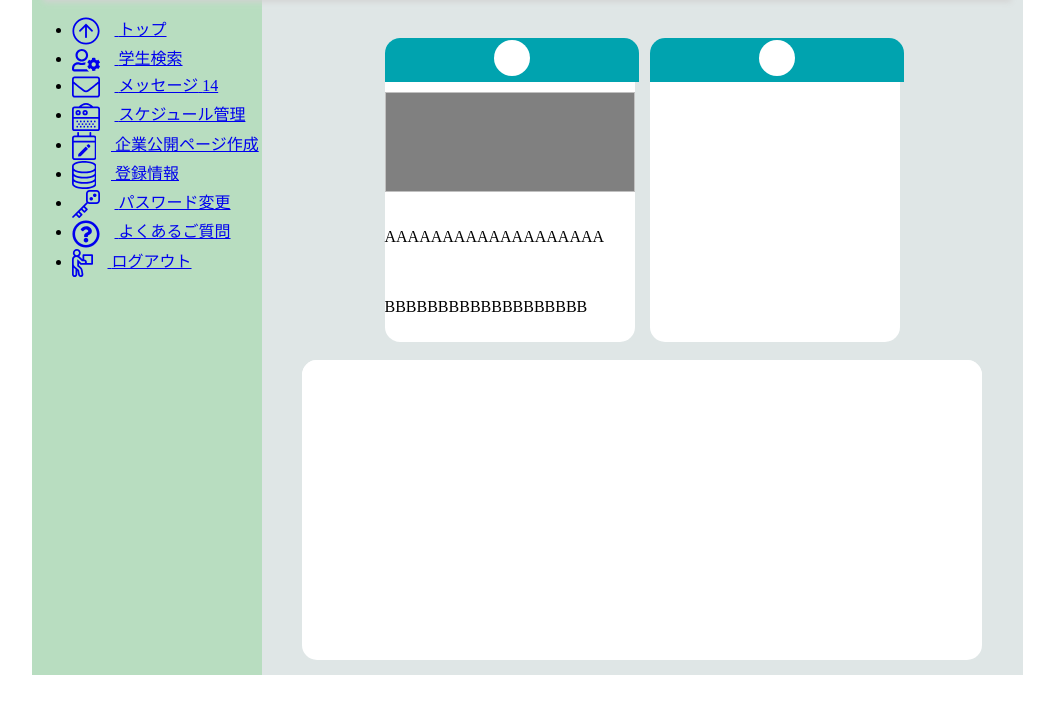
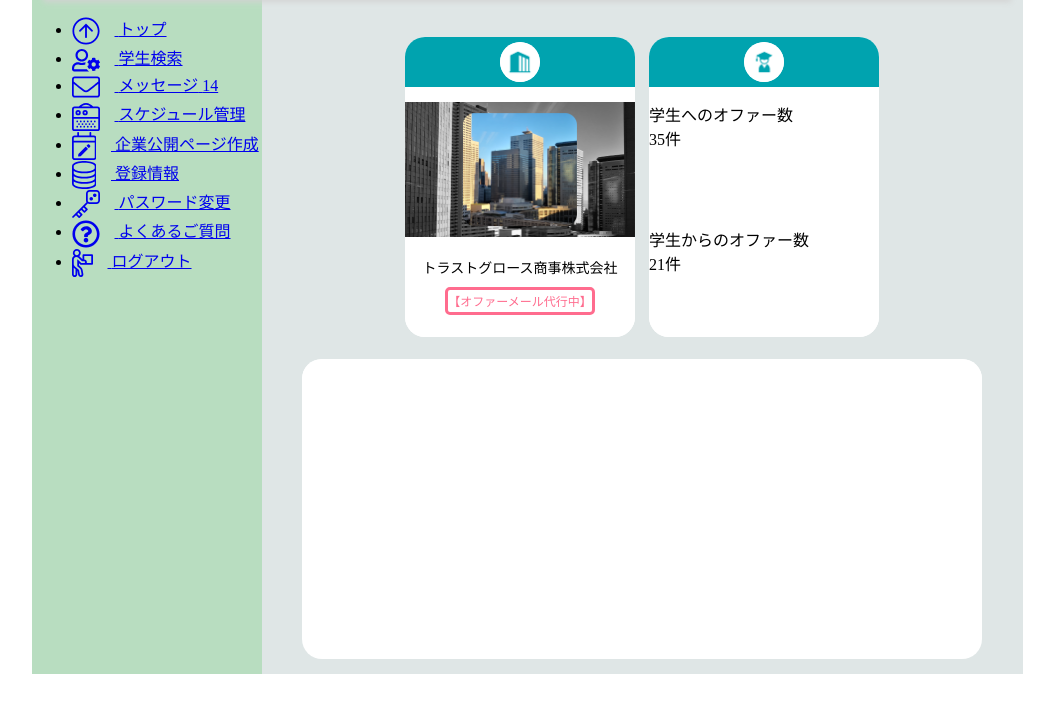
Before and after one commit to ngohuuphong/MP-FrontEnd-NewSite, a PHP site: page /index.php?page=page6 in a window 1280 px wide. Shown: the part 73-787 px from the top of the page, without its empty margins (113-1167 px from the left). Run offline with PHP 8.4, Linux system fonts and the light colour scheme; style sheets or scripts are compiled from the project's sources.

Commit message:
Update page6

```diff
--- a/assets/css/style.css
+++ b/assets/css/style.css
@@ -126,59 +126,91 @@ body {
 
 .page6 section .cards_container {
   margin: 15px auto;
-  width: 530px;
+  width: 488px;
   display: flex;
 }
 .page6 section .cards_container .card_item {
   height: 300px;
-  width: 250px;
-  border-radius: 15px;
+  width: 230px;
+  border-radius: 20px;
   background-color: white;
-  margin: 7.5px;
+  margin: 7px;
 }
 .page6 section .cards_container .card_item .header {
-  height: 40px;
+  height: 50px;
   width: 100%;
   background-color: #00a3af;
-  border-top-left-radius: 15px;
-  border-top-right-radius: 15px;
-  padding: 2px;
+  border-top-left-radius: 20px;
+  border-top-right-radius: 20px;
+  display: flex;
+  justify-content: center;
+  align-items: center;
 }
 .page6 section .cards_container .card_item .header .icon_wrap {
-  margin: 0 auto;
-  width: 36px;
-  height: 36px;
+  width: 40px;
+  height: 40px;
   border-radius: 50%;
   background-color: white;
 }
 .page6 section .cards_container .card_item .content {
   width: 100%;
   background-color: white;
-  border-bottom-left-radius: 15px;
-  border-bottom-right-radius: 15px;
+  border-bottom-left-radius: 20px;
+  border-bottom-right-radius: 20px;
   display: flex;
   flex-direction: column;
-  justify-content: space-around;
-  height: 260px;
+  justify-content: flex-start;
+  align-items: center;
+  height: 250px;
 }
-.page6 section .cards_container .card_item .content img {
-  width: 100%;
-  height: 100px;
+.page6 section .cards_container .card_item .content div {
+  position: relative;
+  margin-top: 15px;
+  width: 230px;
+  height: 135px;
+}
+.page6 section .cards_container .card_item .content div img.img1 {
+  width: 230px;
+  height: 135px;
   background-color: gray;
+}
+.page6 section .cards_container .card_item .content div img.img2 {
+  width: 114px;
+  width: 114px;
+  position: absolute;
+  top: 50%;
+  left: 50%;
+  transform: translate(-50%, -50%);
+}
+.page6 section .cards_container .card_item .content p {
+  margin: 0;
+}
+.page6 section .cards_container .card_item .content p.p1 {
+  color: black;
+  font-size: 14px;
+  margin-top: 20px;
+}
+.page6 section .cards_container .card_item .content p.p2 {
+  color: #FF6C8E;
+  font-size: 12px;
+  margin-top: 10px;
+  padding: 2px 0;
+  border: 3px solid #FF6C8E;
+  border-radius: 5px;
 }
 .page6 section .lists_container {
   height: 300px;
   width: 680px;
-  border-radius: 15px;
+  border-radius: 20px;
   background-color: white;
   margin: auto;
 }
 .page6 section .lists_container .header {
-  height: 40px;
+  height: 50px;
   width: 100%;
   background-color: #00a3af;
-  border-top-left-radius: 15px;
-  border-top-right-radius: 15px;
+  border-top-left-radius: 20px;
+  border-top-right-radius: 20px;
   background-color: white;
 }
 
--- a/pages/page6.php
+++ b/pages/page6.php
@@ -3,24 +3,38 @@
         <div class="cards_container">
             <div class="card_item">
                 <div class="header">
-                    <div class="icon_wrap">
-
-                    </div>
+                    <img class="icon_wrap" src="<?php echo $cfg['site']['assest_path']; ?>image/icon/cardiconheader1.png" alt="">
                 </div>
                 <div class="content">
-                    <img/>
-                    <p>AAAAAAAAAAAAAAAAAAA</p>
-                    <p>BBBBBBBBBBBBBBBBBBB</p>
+                    <div>
+                        <img class="image_content img1" src="<?php echo $cfg['site']['assest_path']; ?>image/cardimage1.png" alt="">
+                        <img class="image_content img2" src="<?php echo $cfg['site']['assest_path']; ?>image/cardimage2.png" alt="">
+                    </div>
+                    <p class="p1">トラストグロース商事株式会社</p>
+                    <p class="p2">【オファーメール代行中】</p>
                 </div>
             </div>
             <div class="card_item">
                 <div class="header">
-                    <div class="icon_wrap">
-
-                    </div>
+                    <img class="icon_wrap" src="<?php echo $cfg['site']['assest_path']; ?>image/icon/cardiconheader2.png" alt="">
                 </div>
                 <div class="content">
-
+                   <div class="item">
+                        <p class="title">
+                                学生へのオファー数
+                        </p>
+                        <p class="num">
+                                35<span>件</span>
+                        </p>
+                   </div>
+                   <div class="item">
+                        <p class="title">
+                                学生からのオファー数
+                        </p>
+                        <p class="num">
+                                21<span>件</span>
+                        </p>
+                   </div>
                 </div>
             </div>
         </div>
```
Also changed, not shown: assets/sass/vendor/_page6.scss (+47 -16 lines), assets/image/cardimage1.png (added), assets/image/cardimage2.png (added), assets/image/icon/cardiconheader1.png (added), assets/image/icon/cardiconheader2.png (added), 1 other file.
